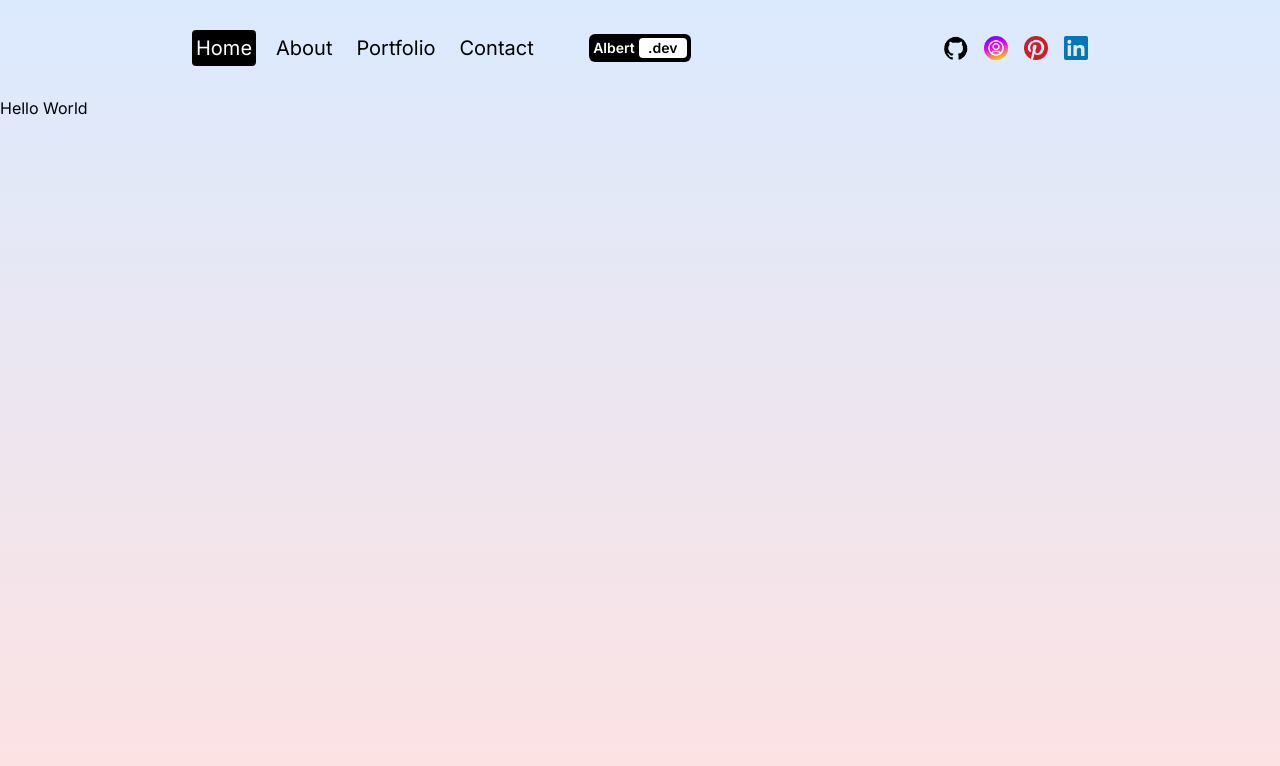
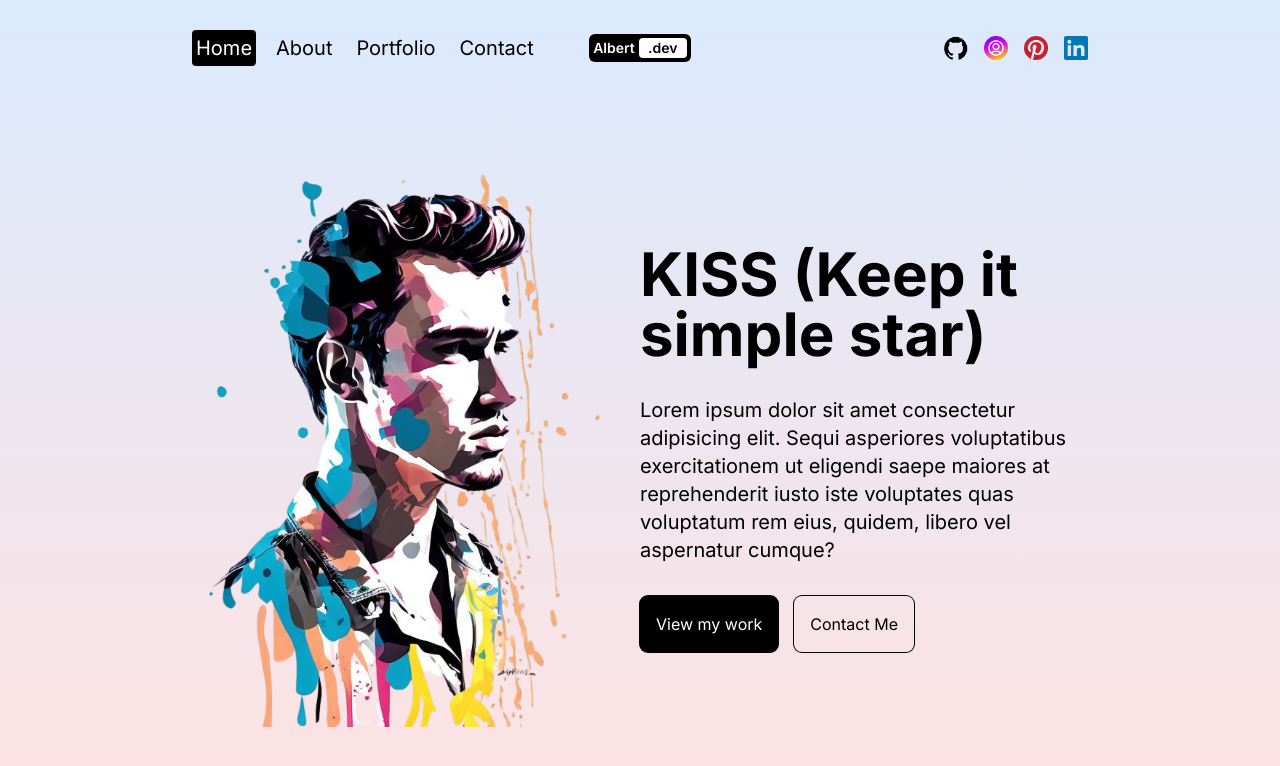
Before and after one commit to AlbertoMMIP/main-portfolio, a Next.js app: page / in a window 1280 px wide. Shown: the top 766 px of the page. Built offline with nearby package versions, Linux system fonts and the light colour scheme.

Commit message:
[homepage] Create component

```diff
--- a/src/app/page.jsx
+++ b/src/app/page.jsx
@@ -1,5 +1,22 @@
+import Image from "next/image";
+
 const Homepage = () => {
-  return <div>Hello World</div>;
+
+  return (
+  <div className="h-full flex flex-col lg:flex-row px-4 sm:px-8 md:px-12 lg:px-20 xl:px-48">
+    <div className="h-1/2 lg:h-full lg:w-1/2 relative">
+      <Image src="/hero.png" alt="meNot" fill className="object-contain"/>
+    </div>
+    <div className="h-1/2 flex flex-col lg:h-full lg:w-1/2 gap-8 items-center justify-center">
+      <h1 className="text-4xl md:text-6xl font-bold">KISS (Keep it simple star)</h1>
+      <p className="md:text-xl">Lorem ipsum dolor sit amet consectetur adipisicing elit. Sequi asperiores voluptatibus exercitationem ut eligendi saepe maiores at reprehenderit iusto iste voluptates quas voluptatum rem eius, quidem, libero vel aspernatur cumque?</p>
+      <div className="w-full flex gap-4">
+        <button className="p-4 rounded-lg ring-1 ring-black bg-black text-white">View my work</button>
+        <button className="p-4 rounded-lg ring-1 ring-black">Contact Me</button>
+      </div>
+    </div>
+  </div>
+  );
 };
 
 export default Homepage;
```
